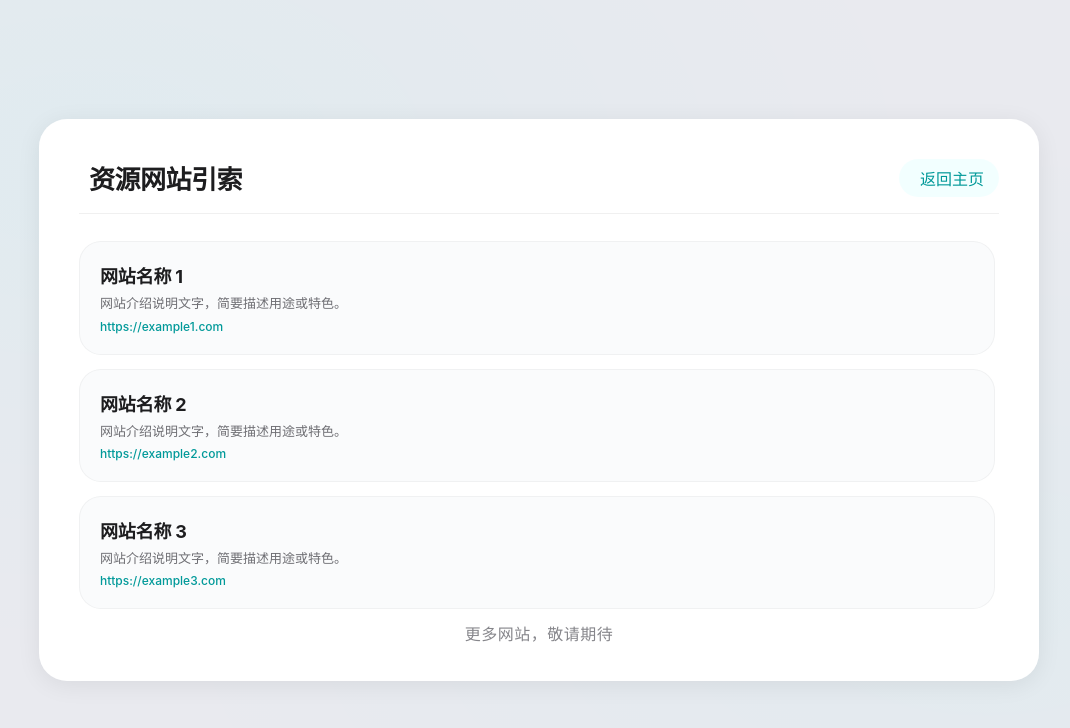
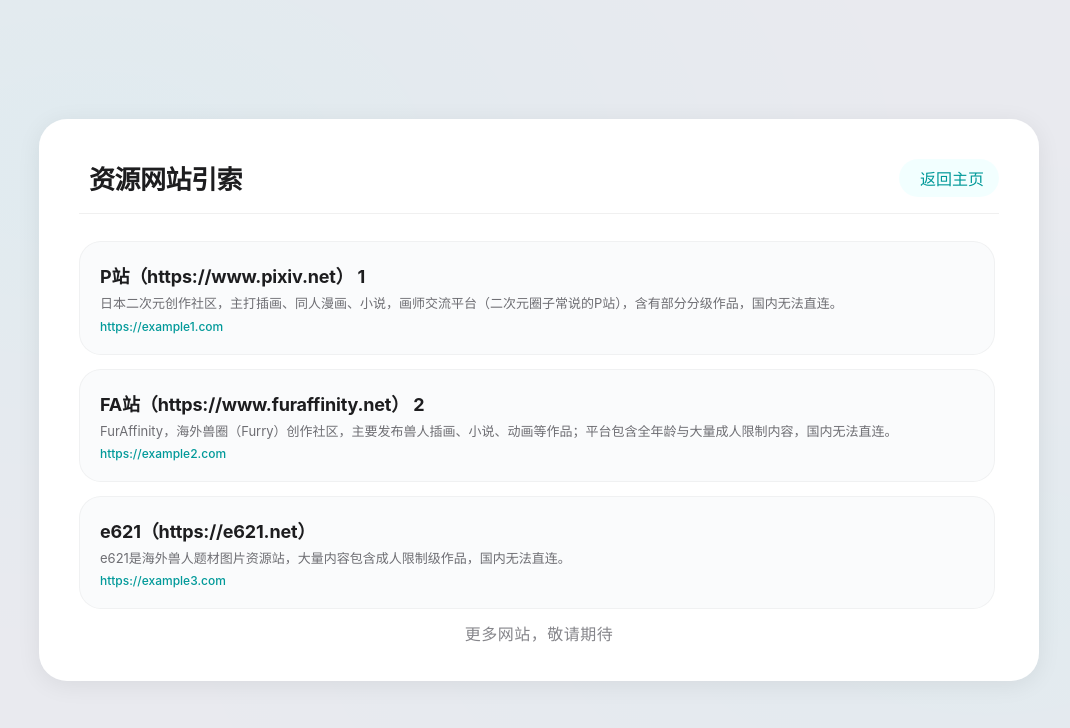
Before and after one commit to NeuralLace/neurallace.github.io, a plain HTML site: page resources.html in a window 1280 px wide. Shown: the whole page, without its empty margins (101-1171 px from the left). Drawn offline with Linux system fonts and the light colour scheme.

Commit message:
Revise website names and descriptions in resources.html
Updated site names and descriptions for three websites in the resources list.

```diff
--- a/resources.html
+++ b/resources.html
@@ -225,22 +225,22 @@
         <div class="site-list">
             <!-- 网站 1（空白占位，请替换真实信息） -->
             <div class="site-item">
-                <div class="site-name">网站名称 1</div>
-                <div class="site-desc">网站介绍说明文字，简要描述用途或特色。</div>
+                <div class="site-name">P站（https://www.pixiv.net） 1</div>
+                <div class="site-desc">日本二次元创作社区，主打插画、同人漫画、小说，画师交流平台（二次元圈子常说的P站），含有部分分级作品，国内无法直连。</div>
                 <a href="#" class="site-url" target="_blank" rel="noopener">https://example1.com</a>
             </div>
 
             <!-- 网站 2（空白占位） -->
             <div class="site-item">
-                <div class="site-name">网站名称 2</div>
-                <div class="site-desc">网站介绍说明文字，简要描述用途或特色。</div>
+                <div class="site-name">FA站（https://www.furaffinity.net） 2</div>
+                <div class="site-desc">FurAffinity，海外兽圈（Furry）创作社区，主要发布兽人插画、小说、动画等作品；平台包含全年龄与大量成人限制内容，国内无法直连。</div>
                 <a href="#" class="site-url" target="_blank" rel="noopener">https://example2.com</a>
             </div>
 
             <!-- 网站 3（空白占位） -->
             <div class="site-item">
-                <div class="site-name">网站名称 3</div>
-                <div class="site-desc">网站介绍说明文字，简要描述用途或特色。</div>
+                <div class="site-name">e621（https://e621.net） </div>
+                <div class="site-desc">e621是海外兽人题材图片资源站，大量内容包含成人限制级作品，国内无法直连。</div>
                 <a href="#" class="site-url" target="_blank" rel="noopener">https://example3.com</a>
             </div>
         </div>
```
